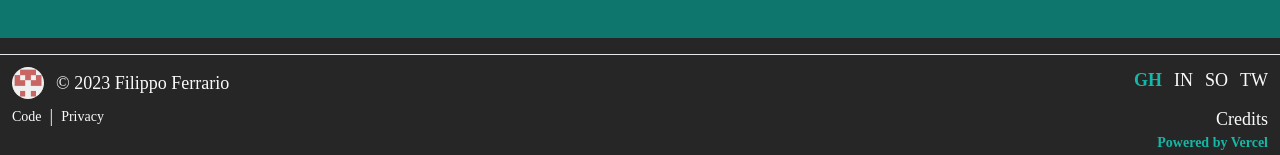
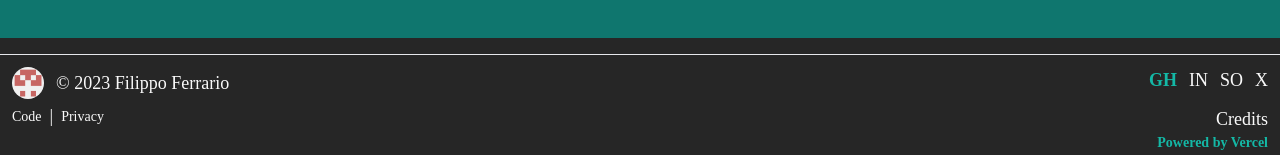
Before and after one commit to ferrariofilippo/PersonalWebsite, a Next.js app: page / in a window 1280 px wide. Shown: the part 762-917 px from the top of the page. Built offline with nearby package versions, Linux system fonts and the light colour scheme; a web font is replaced by a local one.

Commit message:
Update X link

```diff
--- a/src/components/footer.js
+++ b/src/components/footer.js
@@ -91,10 +91,10 @@ export default function Footer() {
                 </li>
                 <li>
                   <a
-                    href="https://twitter.com/fferrario4"
+                    href="https://x.com/fferrario4"
                     className="hover:text-[#ACFCD9] hover:font-semibold no-underline mx-3"
                   >
-                    TW
+                    X
                   </a>
                 </li>
               </ul>
```
